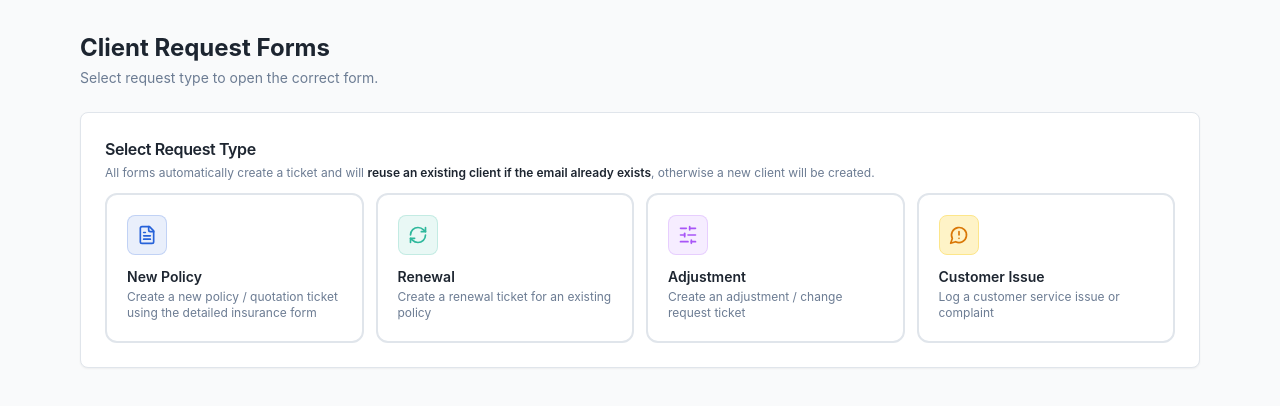
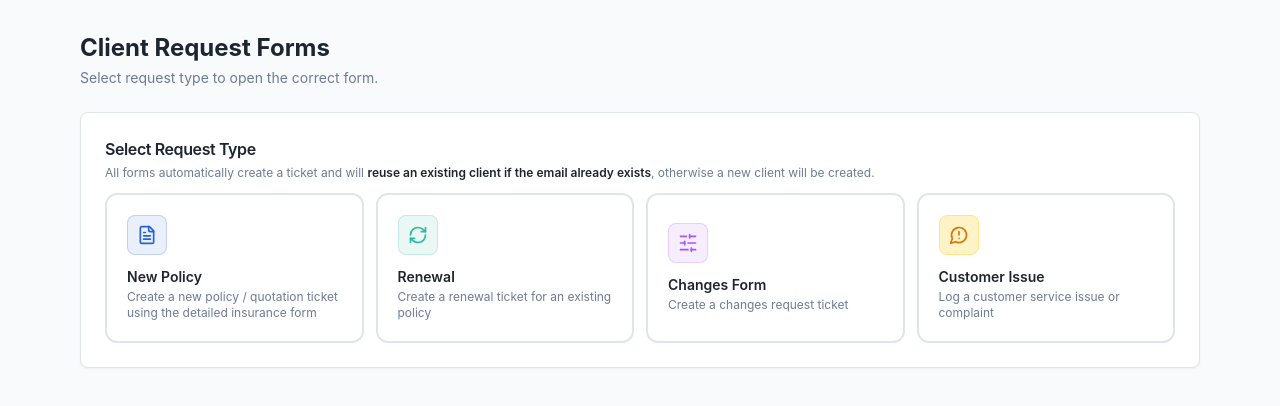
Before and after one commit to vibetechlabs-developer/CRM, a React (Vite) app in the folder frontend/: page /forms in a window 1280 px wide. Shown: the top 406 px of the page. Built offline with nearby package versions, Linux system fonts and the light colour scheme; the HTML template or start-up script is replaced by a standard one.

Commit message:
Change the name of adjustment form

```diff
--- a/frontend/src/components/PipelineCard.tsx
+++ b/frontend/src/components/PipelineCard.tsx
@@ -38,6 +38,7 @@ const typeColors: Record<string, string> = {
   "Renewal": "text-accent border-accent/30 bg-accent/5",
   "Changes": "text-primary border-primary/30 bg-primary/5",
   "Adjustment": "text-purple-500 border-purple-500/30 bg-purple-500/5",
+  "Changes Form": "text-purple-500 border-purple-500/30 bg-purple-500/5",
   "Customer Issue": "text-destructive border-destructive/30 bg-destructive/5",
   "Cancellation": "text-destructive border-destructive/30 bg-destructive/5",
 };
--- a/frontend/src/lib/data.ts
+++ b/frontend/src/lib/data.ts
@@ -5,6 +5,7 @@ export type RequestType =
   | "New Policy"
   | "Renewal"
   | "Changes"
+  | "Changes Form"
   | "Adjustment"
   | "Cancellation"
   | "Customer Issue";
@@ -128,7 +129,7 @@ export const getTypeDisplay = (typeCode: TicketTypeCode): RequestType | string =
     case "CHANGES":
       return "Changes";
     case "ADJUSTMENT":
-      return "Adjustment";
+      return "Changes Form";
     case "CUSTOMER_ISSUE":
       return "Customer Issue";
     case "CANCELLATION":
--- a/frontend/src/pages/ClientFormsLanding.tsx
+++ b/frontend/src/pages/ClientFormsLanding.tsx
@@ -28,9 +28,9 @@ const requestTypes: {
     bg: "bg-accent/10 border-accent/20",
   },
   {
-    type: "Adjustment" as RequestType,
+    type: "Changes Form" as RequestType,
     path: "/forms/changes",
-    description: "Create an adjustment / change request ticket",
+    description: "Create a changes request ticket",
     icon: SlidersHorizontal,
     color: "text-purple-500",
     bg: "bg-purple-500/10 border-purple-500/20",
--- a/frontend/src/pages/ClientTicketForm.tsx
+++ b/frontend/src/pages/ClientTicketForm.tsx
@@ -11,7 +11,7 @@ import CustomerIssueForm from "./CustomerIssueForm";
 const FORM_TITLES: Record<string, string> = {
   "new-policy": "New Policy",
   renewal: "Renewal",
-  adjustment: "Adjustment",
+  adjustment: "Changes Form",
   cancellation: "Cancellation",
   "customer-issue": "Customer Issue",
 };
--- a/frontend/src/pages/DiscardedLeads.tsx
+++ b/frontend/src/pages/DiscardedLeads.tsx
@@ -25,7 +25,7 @@ const getTypeDisplay = (backendCode: string) => {
     switch(backendCode) {
         case "NEW": return "New Policy";
         case "RENEWAL": return "Renewal";
-        case "ADJUSTMENT": return "Adjustment";
+        case "ADJUSTMENT": return "Changes Form";
         case "CANCELLATION": return "Cancellation";
         default: return "Unknown";
     }
--- a/frontend/src/pages/NewTicket.tsx
+++ b/frontend/src/pages/NewTicket.tsx
@@ -29,9 +29,9 @@ const requestTypes: {
     bg: "bg-accent/10 border-accent/20",
   },
   {
-    type: "Adjustment" as RequestType,
+    type: "Changes Form" as RequestType,
     path: "/crm/forms/changes",
-    description: "Create an adjustment / change request ticket",
+    description: "Create a changes request ticket",
     icon: SlidersHorizontal,
     color: "text-purple-500",
     bg: "bg-purple-500/10 border-purple-500/20",
--- a/frontend/src/pages/Tickets.tsx
+++ b/frontend/src/pages/Tickets.tsx
@@ -48,6 +48,7 @@ const typeColors: Record<string, string> = {
   "New Policy": "text-primary border-primary/20 bg-primary/5",
   "Renewal": "text-accent border-accent/20 bg-accent/5",
   "Adjustment": "text-purple-500 border-purple-500/20 bg-purple-500/5",
+  "Changes Form": "text-purple-500 border-purple-500/20 bg-purple-500/5",
   "Cancellation": "text-destructive border-destructive/20 bg-destructive/5",
   "Changes": "text-purple-500 border-purple-500/20 bg-purple-500/5",
   "Customer Issue": "text-purple-500 border-purple-500/20 bg-purple-500/5",
@@ -79,7 +80,7 @@ const priorityStyles: Record<Priority, string> = {
 const requestTypeOptions = [
   { label: "New Policy", value: "NEW" },
   { label: "Renewal", value: "RENEWAL" },
-  { label: "Adjustment", value: "ADJUSTMENT" },
+  { label: "Changes Form", value: "ADJUSTMENT" },
   { label: "Customer Issue", value: "CUSTOMER_ISSUE" },
   { label: "Cancellation", value: "CANCELLATION" },
 ];
--- a/frontend/src/pages/UserControl.tsx
+++ b/frontend/src/pages/UserControl.tsx
@@ -29,7 +29,7 @@ const PERMISSION_OPTIONS = [
 const TICKET_TYPE_OPTIONS = [
   { code: "NEW", label: "New Policy" },
   { code: "RENEWAL", label: "Renewal" },
-  { code: "ADJUSTMENT", label: "Adjustment" },
+  { code: "ADJUSTMENT", label: "Changes Form" },
   { code: "CUSTOMER_ISSUE", label: "Customer Issue" },
   { code: "CANCELLATION", label: "Cancellation" },
 ] as const;
```
